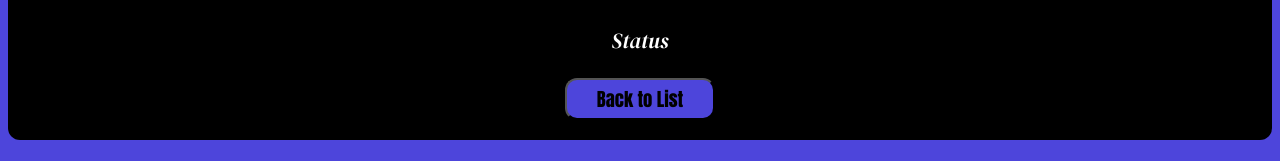
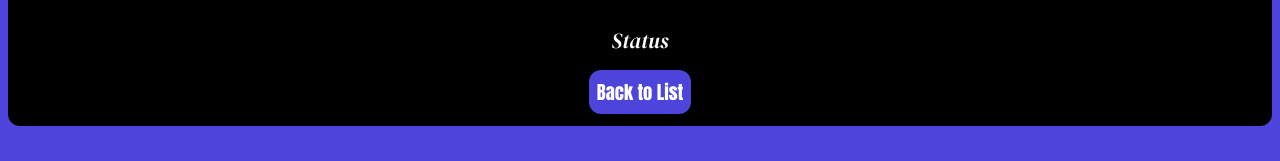
Before and after one commit to Davonne007-TX/puppy-bowl-api-react, a React (Vite) app: page /player/1 in a window 1280 px wide. Shown: the part 636-797 px from the top of the page. Built offline with nearby package versions, Linux system fonts and the light colour scheme; no server answers; a web font is replaced by a local one.

Commit message:
updating Back to List button into a Link

```diff
--- a/src/components/SinglePlayer.jsx
+++ b/src/components/SinglePlayer.jsx
@@ -1,5 +1,5 @@
 import React, { useState, useEffect } from 'react'
-import { useParams } from 'react-router-dom'
+import { useParams, Link } from 'react-router-dom'
 import { fetchPlayerById } from './API'
 
 export default function SinglePlayer({ setSelectedPlayer }) {
@@ -26,8 +26,7 @@ export default function SinglePlayer({ setSelectedPlayer }) {
         <p>ID: {player.id}</p>
         <p>Team Id: {player.teamId}</p>
         <p>Status {player.status}</p>
-        <button className="goBack" onClick={() => setSelectedPlayer(null)}>
-          Back to List</button>
+        <Link to={"/allPlayers"} className="seeDetails">Back to List</Link>
    </div>
   )
 }
```
